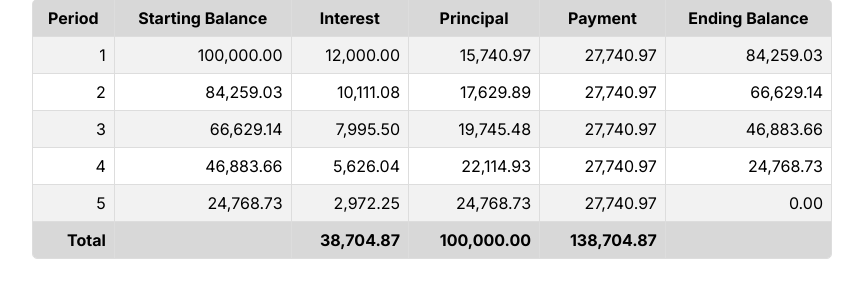
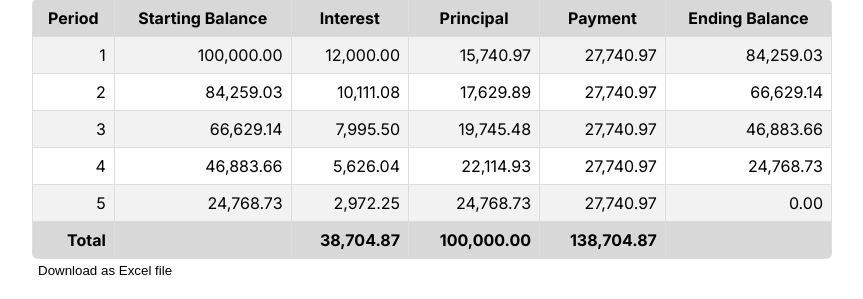
Before and after one commit to malcolm-a/pyloans, a Flask app: page / in a window 1280 px wide. Shown: the part 577-876 px from the top of the page, without its empty margins (208-1071 px from the left). Before the commit the page ends 836 px from the top, so only its background shows below. Run offline with Flask 3, Linux system fonts and the light colour scheme; some libraries are stand-ins or nearby versions.

Commit message:
feat(index.html): button to download as excel file

```diff
--- a/templates/index.html
+++ b/templates/index.html
@@ -77,8 +77,10 @@
         </table>
     </div>
 
+    <button id="download-excel">Download as Excel file</button>
 
     <script src="{{ url_for('static', filename='updateTable.js') }}"></script>
     <script src="{{ url_for('static', filename="switchLanguage.js") }}"></script>
+    <script src="{{ url_for('static', filename='downloadExcel.js') }}"></script>
 </body>
 </html>
```
